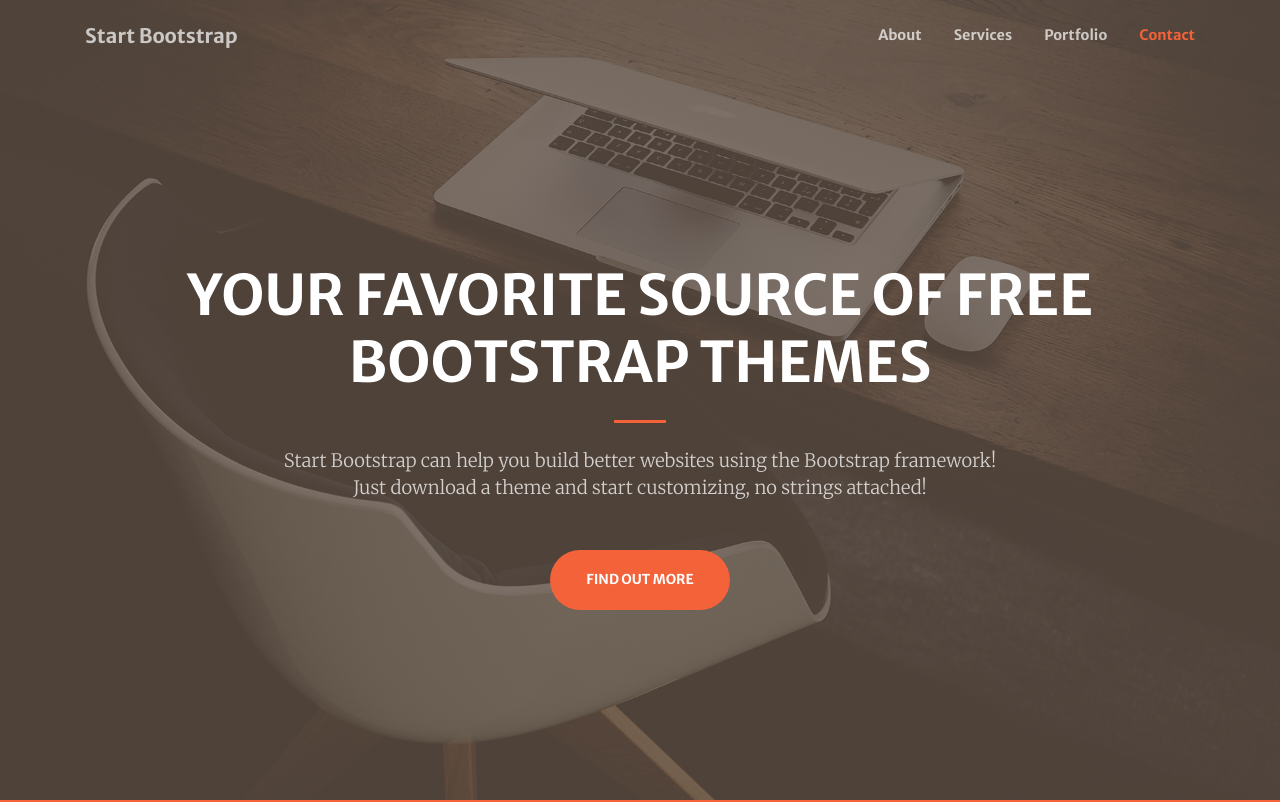
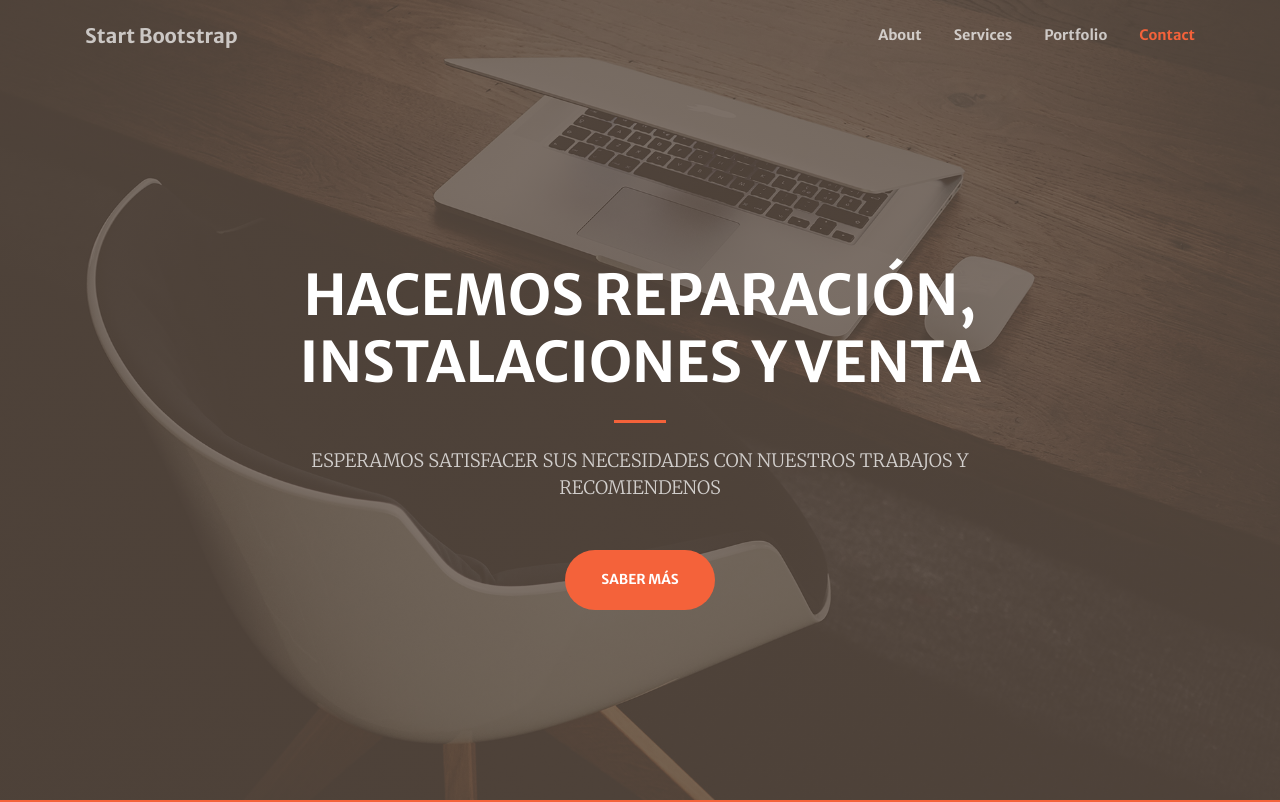
Before and after one commit to FTAB50868/INFORMACIOM, a plain HTML site: page index.html in a window 1280 px wide. Shown: the top 802 px of the page. Drawn offline with nearby package versions, Linux system fonts and the light colour scheme.

Commit message:
Update index.html

```diff
--- a/index.html
+++ b/index.html
@@ -38,12 +38,12 @@
             <div class="container h-100">
                 <div class="row h-100 align-items-center justify-content-center text-center">
                     <div class="col-lg-10 align-self-end">
-                        <h1 class="text-uppercase text-white font-weight-bold">Your Favorite Source of Free Bootstrap Themes</h1>
+                        <h1 class="text-uppercase text-white font-weight-bold">HACEMOS REPARACIÓN, INSTALACIONES Y VENTA</h1>
                         <hr class="divider my-4" />
                     </div>
                     <div class="col-lg-8 align-self-baseline">
-                        <p class="text-white-75 font-weight-light mb-5">Start Bootstrap can help you build better websites using the Bootstrap framework! Just download a theme and start customizing, no strings attached!</p>
-                        <a class="btn btn-primary btn-xl js-scroll-trigger" href="#about">Find Out More</a>
+                        <p class="text-white-75 font-weight-light mb-5">ESPERAMOS SATISFACER SUS NECESIDADES CON NUESTROS TRABAJOS Y RECOMIENDENOS</p>
+                        <a class="btn btn-primary btn-xl js-scroll-trigger" href="#about">SABER MÁS</a>
                     </div>
                 </div>
             </div>
```
